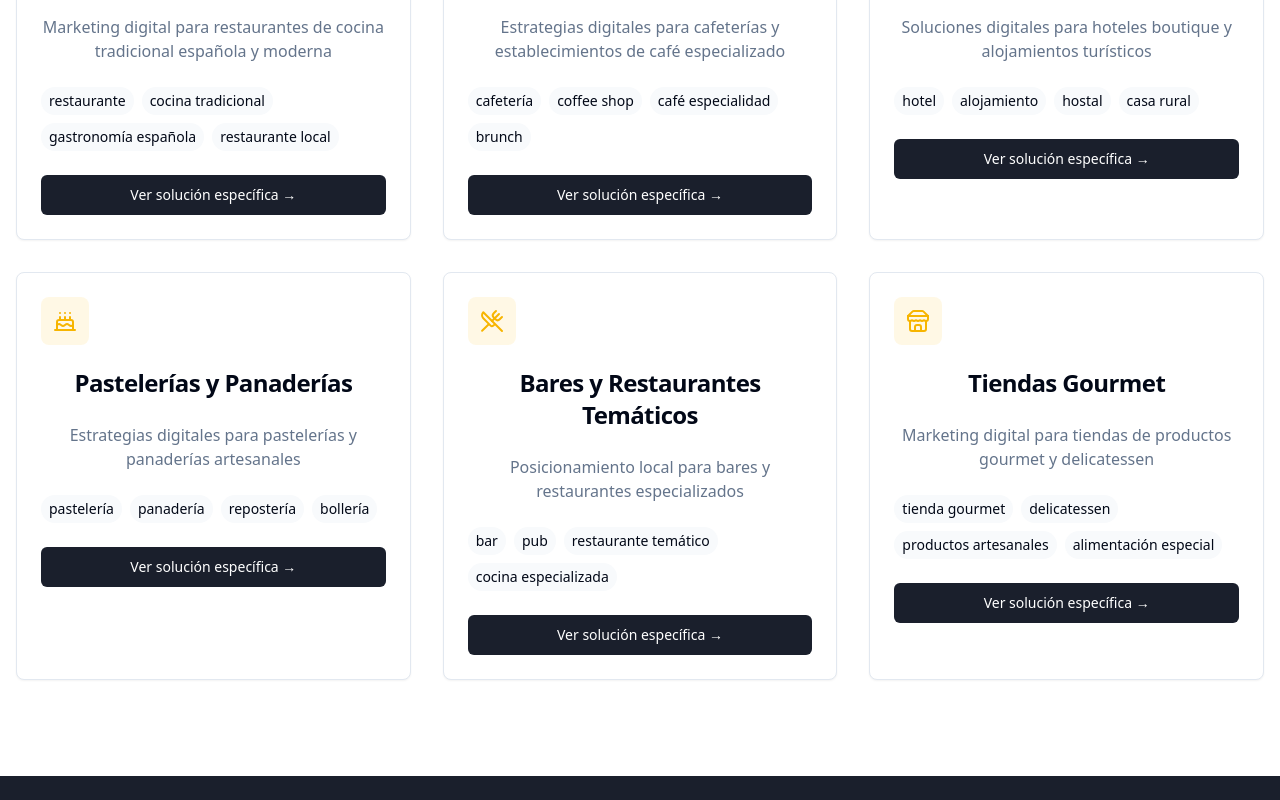
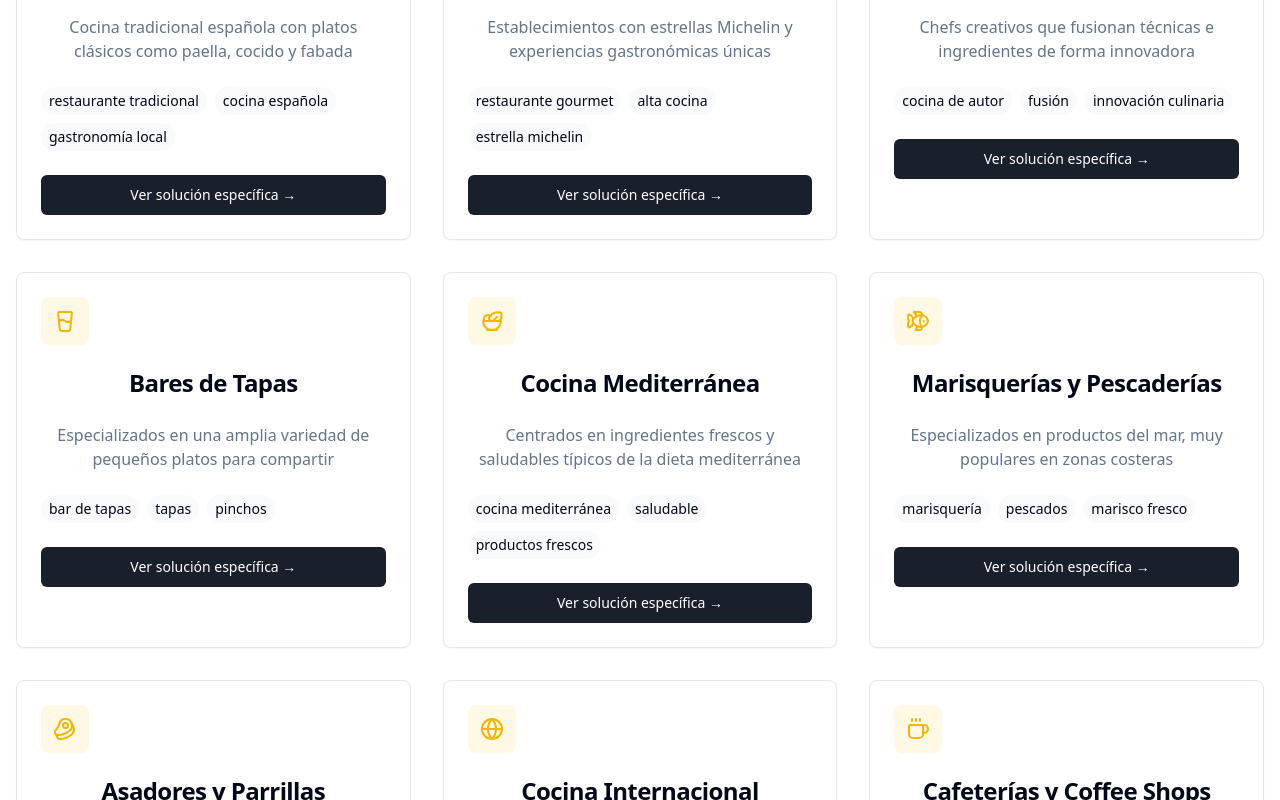
Before and after one commit to chefbusiness/localprodigy, a React (Vite) app: page /sectores/hosteleria-restauracion in a window 1280 px wide. Shown: the part 640-1440 px from the top of the page. Built offline with nearby package versions, Linux system fonts and the light colour scheme.

Commit message:
Add missing service cards
Reviewed the Knowledge Base to identify and add any missing service cards to the Hospitality and Restaurant page.
[skip gpt_engineer]

```diff
--- a/src/pages/sectors/HospitalityRestaurants.tsx
+++ b/src/pages/sectors/HospitalityRestaurants.tsx
@@ -4,50 +4,122 @@ import { Card, CardContent, CardHeader, CardTitle } from "@/components/ui/card";
 import { Button } from "@/components/ui/button";
 import { Link } from "react-router-dom";
 import { Helmet } from "react-helmet";
-import { UtensilsCrossed, Coffee, ChefHat, Hotel, Cake, Store } from "lucide-react";
+import {
+  UtensilsCrossed,
+  Coffee,
+  ChefHat,
+  Hotel,
+  Cake,
+  Store,
+  GlassWater,
+  Soup,
+  Fish,
+  Beef,
+  Salad,
+  Globe,
+  Truck,
+  PartyPopper,
+  IceCream
+} from "lucide-react";
 
 const services = [
   {
     title: "Restaurantes Tradicionales",
-    description: "Marketing digital para restaurantes de cocina tradicional española y moderna",
-    keywords: ["restaurante", "cocina tradicional", "gastronomía española", "restaurante local"],
+    description: "Cocina tradicional española con platos clásicos como paella, cocido y fabada",
+    keywords: ["restaurante tradicional", "cocina española", "gastronomía local"],
     icon: ChefHat,
     slug: "restaurantes-tradicionales"
   },
   {
+    title: "Alta Cocina y Gourmet",
+    description: "Establecimientos con estrellas Michelin y experiencias gastronómicas únicas",
+    keywords: ["restaurante gourmet", "alta cocina", "estrella michelin"],
+    icon: UtensilsCrossed,
+    slug: "alta-cocina"
+  },
+  {
+    title: "Cocina de Autor",
+    description: "Chefs creativos que fusionan técnicas e ingredientes de forma innovadora",
+    keywords: ["cocina de autor", "fusión", "innovación culinaria"],
+    icon: Soup,
+    slug: "cocina-autor"
+  },
+  {
+    title: "Bares de Tapas",
+    description: "Especializados en una amplia variedad de pequeños platos para compartir",
+    keywords: ["bar de tapas", "tapas", "pinchos"],
+    icon: GlassWater,
+    slug: "bares-tapas"
+  },
+  {
+    title: "Cocina Mediterránea",
+    description: "Centrados en ingredientes frescos y saludables típicos de la dieta mediterránea",
+    keywords: ["cocina mediterránea", "saludable", "productos frescos"],
+    icon: Salad,
+    slug: "cocina-mediterranea"
+  },
+  {
+    title: "Marisquerías y Pescaderías",
+    description: "Especializados en productos del mar, muy populares en zonas costeras",
+    keywords: ["marisquería", "pescados", "marisco fresco"],
+    icon: Fish,
+    slug: "marisquerias"
+  },
+  {
+    title: "Asadores y Parrillas",
+    description: "Centrados en carnes a la brasa y platos tradicionales",
+    keywords: ["asador", "parrilla", "carnes"],
+    icon: Beef,
+    slug: "asadores"
+  },
+  {
+    title: "Cocina Internacional",
+    description: "Restaurantes de cocina italiana, francesa, japonesa y otras culturas",
+    keywords: ["cocina internacional", "fusión", "gastronomía mundial"],
+    icon: Globe,
+    slug: "cocina-internacional"
+  },
+  {
     title: "Cafeterías y Coffee Shops",
-    description: "Estrategias digitales para cafeterías y establecimientos de café especializado",
-    keywords: ["cafetería", "coffee shop", "café especialidad", "brunch"],
+    description: "Establecimientos especializados en café y ambiente acogedor",
+    keywords: ["cafetería", "coffee shop", "brunch"],
     icon: Coffee,
     slug: "cafeterias"
   },
   {
     title: "Hoteles y Alojamientos",
-    description: "Soluciones digitales para hoteles boutique y alojamientos turísticos",
-    keywords: ["hotel", "alojamiento", "hostal", "casa rural"],
+    description: "Hoteles boutique, hostales y alojamientos turísticos",
+    keywords: ["hotel", "alojamiento", "hostal"],
     icon: Hotel,
     slug: "hoteles"
   },
   {
     title: "Pastelerías y Panaderías",
-    description: "Estrategias digitales para pastelerías y panaderías artesanales",
-    keywords: ["pastelería", "panadería", "repostería", "bollería"],
+    description: "Establecimientos especializados en panadería y repostería artesanal",
+    keywords: ["pastelería", "panadería", "repostería"],
     icon: Cake,
     slug: "pastelerias"
   },
   {
-    title: "Bares y Restaurantes Temáticos",
-    description: "Posicionamiento local para bares y restaurantes especializados",
-    keywords: ["bar", "pub", "restaurante temático", "cocina especializada"],
-    icon: UtensilsCrossed,
-    slug: "bares"
+    title: "Food Trucks",
+    description: "Cocina móvil y street food con propuestas innovadoras",
+    keywords: ["food truck", "comida callejera", "street food"],
+    icon: Truck,
+    slug: "food-trucks"
   },
   {
-    title: "Tiendas Gourmet",
-    description: "Marketing digital para tiendas de productos gourmet y delicatessen",
-    keywords: ["tienda gourmet", "delicatessen", "productos artesanales", "alimentación especial"],
-    icon: Store,
-    slug: "tiendas-gourmet"
+    title: "Catering y Eventos",
+    description: "Servicios profesionales para eventos y celebraciones",
+    keywords: ["catering", "eventos", "celebraciones"],
+    icon: PartyPopper,
+    slug: "catering"
+  },
+  {
+    title: "Heladerías Artesanales",
+    description: "Helados y postres helados elaborados artesanalmente",
+    keywords: ["heladería", "helados artesanales", "postres"],
+    icon: IceCream,
+    slug: "heladerias"
   }
 ];
 
@@ -68,7 +140,7 @@ const HospitalityRestaurants = () => {
   return (
     <>
       <Helmet>
-        <title>Hostelería y Restauración | Servicios de Marketing Digital | localSEOads</title>
+        <title>Hostelería y Restauración | Marketing Digital para Restaurantes | localSEOads</title>
         <meta
           name="description"
           content="Soluciones especializadas de marketing digital para restaurantes, hoteles, bares y negocios del sector hostelero. Mejora tu visibilidad online y atrae más clientes."
```
